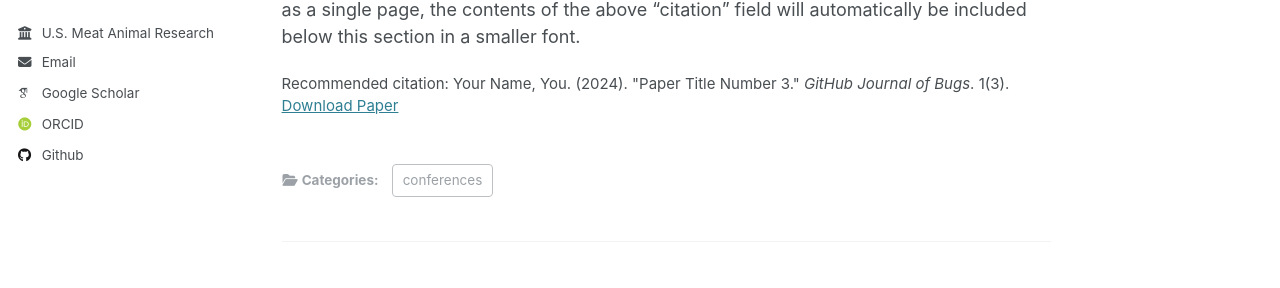
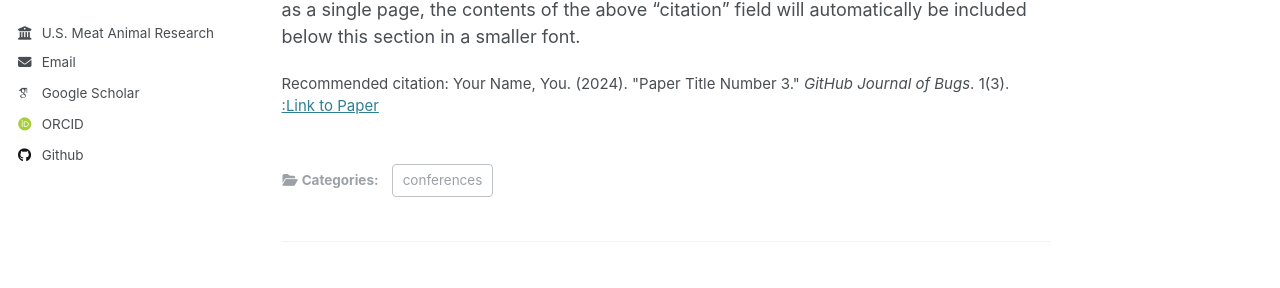
Before and after one commit to elyseborgert/elyseborgert.github.io, a Jekyll site: the page built from _publications/2024-02-17-paper-title-number-4.md, in a window 1280 px wide and 1130 px high. Shown: the part 288-576 px from the top of the window. Built offline with Jekyll 4.4.1, drawn with Linux system fonts in a browser that asks for light colours; some web fonts are replaced.

Commit message:
Update single.html

```diff
--- a/_layouts/single.html
+++ b/_layouts/single.html
@@ -48,9 +48,9 @@ layout: default
         {{ content }}
 
         {% if page.citation and page.paperurl and page.slidesurl %}
-          <p style="font-size: smaller">Recommended citation: {{ page.citation }}<br /><a href="{{ page.paperurl }}">Download Paper</a> | <a href="{{ page.slidesurl }}">Download Slides</a></p>
+          <p style="font-size: smaller">Recommended citation: {{ page.citation }}<br /><a href="{{ page.paperurl }}">Link to Paper</a> | <a href="{{ page.slidesurl }}">Download Slides</a></p>
         {% elsif page.citation and page.paperurl %}
-          <p style="font-size: smaller">Recommended citation: {{ page.citation }}<br /><a href="{{ page.paperurl }}">Download Paper</a></p>
+          <p style="font-size: smaller">Recommended citation: {{ page.citation }}<br /><a href="{{ page.paperurl }}">:Link to Paper</a></p>
         {% elsif page.citation and page.slidesurl %}
           <p style="font-size: smaller">Recommended citation: {{ page.citation }}<br /><a href="{{ page.slidesurl }}">Download Slides</a></p>
         {% elsif page.citation %}
```
